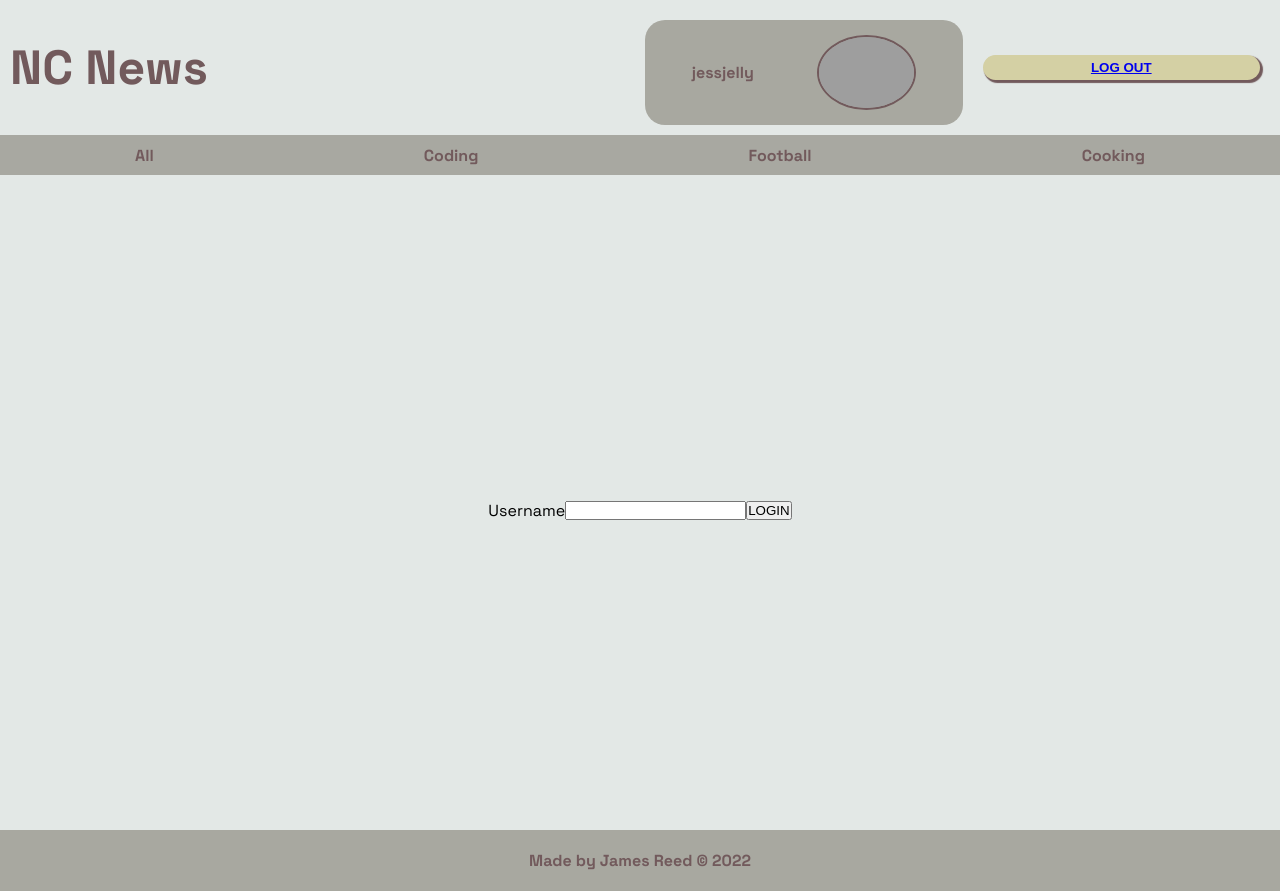
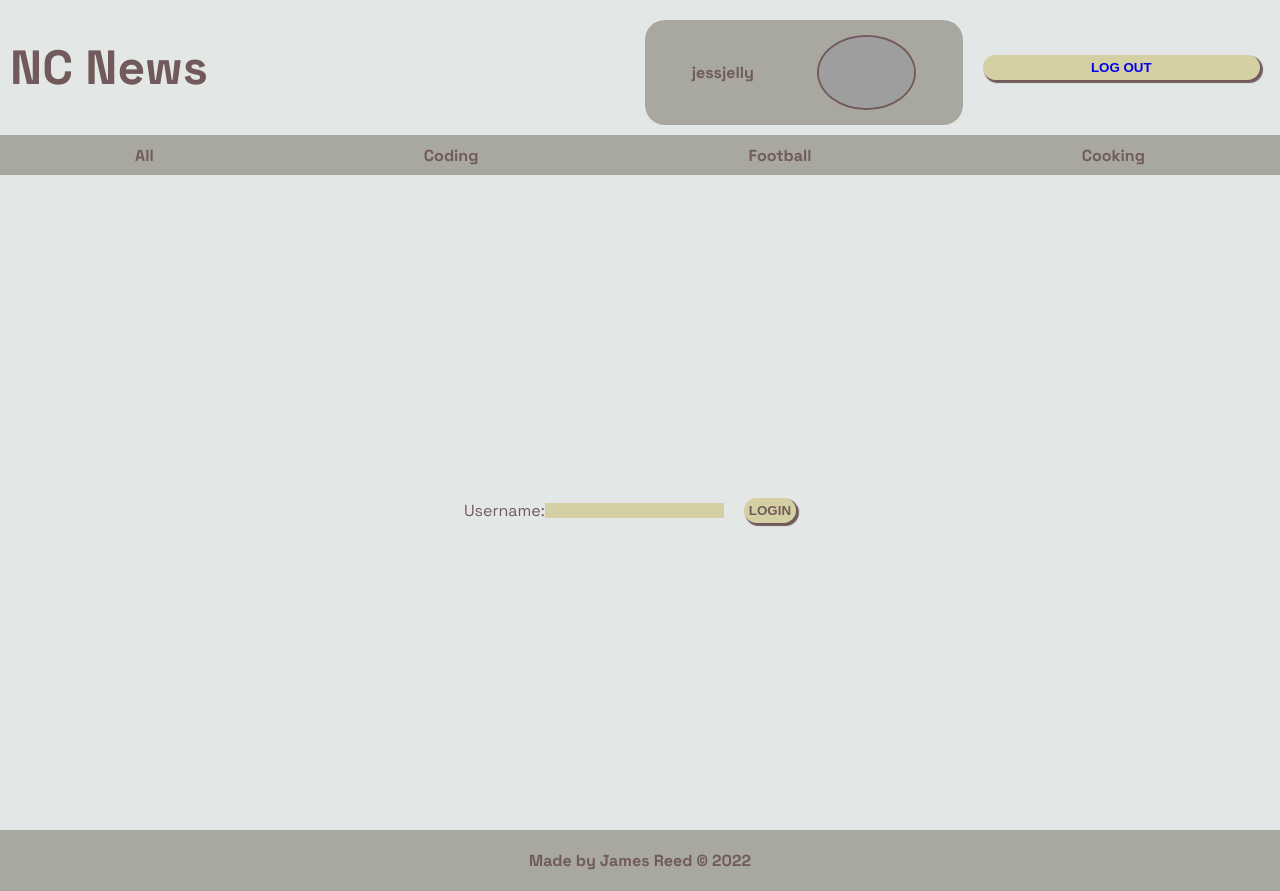
Before and after one commit to reed756/nc-news, a React (Create React App) app: page /login in a window 1280 px wide. Built offline with nearby package versions, Linux system fonts and the light colour scheme; grey boxes are pictures that could not be loaded.

Commit message:
add upvotes to comments

```diff
--- a/src/components/Comments.js
+++ b/src/components/Comments.js
@@ -1,22 +1,17 @@
 import React, { useContext, useEffect, useState } from "react";
 import { UserContext } from "../contexts/User";
-import {
-  deleteComment,
-  getComments,
-  postComment,
-  addVoteComment,
-} from "../utils/api";
+import { deleteComment, getComments, postComment } from "../utils/api";
 import { formatDate } from "../utils/utils";
 import styles from "../styles/Comments.module.css";
 import { FontAwesomeIcon } from "@fortawesome/react-fontawesome";
 import { faTrashCan, faThumbsUp } from "@fortawesome/free-solid-svg-icons";
 import moment from "moment";
+import Vote from "./Vote";
 
 function Comments({ article_id }) {
   const [comments, setComments] = useState([]);
   const { loggedInUser, setloggedInUser } = useContext(UserContext);
   const [body, setBody] = useState("");
-  // const [votesCount, setVotesCount] = useState(0);
 
   useEffect(() => {
     let isApiSubscribed = true;
@@ -28,7 +23,7 @@ function Comments({ article_id }) {
     return () => {
       isApiSubscribed = false;
     };
-  }, [article_id, comments]);
+  }, [article_id]);
 
   function handleChange(event) {
     setBody(event.target.value);
@@ -66,16 +61,7 @@ function Comments({ article_id }) {
                 {moment(formatDate(comment.created_at)).fromNow()}
               </p>
               <p className={styles.paragraph}>{comment.body}</p>
-              <button
-                icon="fa-solid fa-thumbs-up"
-                className={styles.button}
-                onClick={() => {
-                  // setVotesCount((currCount) => currCount + 1);
-                  addVoteComment(comment.comment_id);
-                }}
-              >
-                UPVOTE <FontAwesomeIcon icon={faThumbsUp} /> {comment.votes}
-              </button>
+              <Vote votes={comment.votes} comment_id={comment.comment_id} />
               {loggedInUser.username === comment.author ? (
                 <button
                   className={styles.button}
--- a/src/components/Header.js
+++ b/src/components/Header.js
@@ -5,7 +5,7 @@ import styles from "../styles/Header.module.css";
 
 function Header() {
   const { loggedInUser, setLoggedInUser } = useContext(UserContext);
-  const [username, setUsername] = useState("");
+
   function handleClick() {
     setLoggedInUser(null);
   }
@@ -23,7 +23,9 @@ function Header() {
             />
           </div>
           <button className={styles.logOutButton} onClick={handleClick}>
-            <Link to={"/login"}>LOG OUT</Link>
+            <Link to={"/login"} className={styles.logOutLink}>
+              LOG OUT
+            </Link>
           </button>
         </>
       ) : null}
--- a/src/components/Login.js
+++ b/src/components/Login.js
@@ -25,8 +25,8 @@ function Login() {
   }
   return (
     <form className={styles.loginForm} onSubmit={handleSubmit}>
-      <label className={styles.loginLabel}>Username</label>
-      <input className={styles.logininput} onChange={handleChange}></input>
+      <label className={styles.loginLabel}>Username: </label>
+      <input className={styles.loginInput} onChange={handleChange}></input>
       <button className={styles.loginButton}>LOGIN</button>
     </form>
   );
--- a/src/components/SingleArticle.js
+++ b/src/components/SingleArticle.js
@@ -26,7 +26,8 @@ function SingleArticle() {
       });
   }, [article_id]);
 
-  function handleClick() {
+  function handleClick(event) {
+    event.target.setAttribute("disabled", true);
     setVotesCount((currCount) => currCount + 1);
     addVote(article_id);
   }
--- /dev/null
+++ b/src/components/Vote.js
@@ -0,0 +1,21 @@
+import React, { useState } from "react";
+import styles from "../styles/Vote.module.css";
+import { faThumbsUp } from "@fortawesome/free-solid-svg-icons";
+import { FontAwesomeIcon } from "@fortawesome/react-fontawesome";
+import { addVoteComment } from "../utils/api";
+
+function Vote({ votes, comment_id }) {
+  const [votesCount, setVotesCount] = useState(votes);
+  function handleClick(event) {
+    event.target.setAttribute("disabled", true);
+    setVotesCount((currCount) => currCount + 1);
+    addVoteComment(comment_id);
+  }
+  return (
+    <button onClick={handleClick} className={styles.button}>
+      UPVOTE <FontAwesomeIcon icon={faThumbsUp} /> {votesCount}
+    </button>
+  );
+}
+
+export default Vote;
--- a/src/styles/Header.module.css
+++ b/src/styles/Header.module.css
@@ -42,6 +42,19 @@
   box-shadow: 2px 2px 1px 1px;
   color: #725a5c;
   margin: 20px;
+  text-decoration: none;
+  transition: 150ms;
+}
+
+.logOutButton:hover {
+  -webkit-filter: invert(100%);
+  filter: invert(100%);
+  transition: 150ms;
+  cursor: pointer;
+}
+
+.logOutLink {
+  text-decoration: none;
 }
 
 @media only screen and (min-width: 768px) {
--- a/src/styles/Login.module.css
+++ b/src/styles/Login.module.css
@@ -4,3 +4,36 @@
   justify-content: center;
   align-items: center;
 }
+
+.loginButton {
+  background-color: #d4d0a4;
+  font-weight: 700;
+  border-radius: 20px;
+  border: none;
+  padding: 5px;
+  box-shadow: 2px 2px 1px 1px;
+  color: #725a5c;
+  margin: 20px;
+  text-decoration: none;
+  transition: 150ms;
+  cursor: pointer;
+}
+
+.loginButton:hover {
+  -webkit-filter: invert(100%);
+  filter: invert(100%);
+  transition: 150ms;
+  cursor: pointer;
+}
+
+.loginInput {
+  border: none;
+  background-color: #d4d0a4;
+  color: #725a5c;
+  font-weight: 800;
+  transition: 150ms;
+}
+
+.loginLabel {
+  color: #725a5c;
+}
--- /dev/null
+++ b/src/styles/Vote.module.css
@@ -0,0 +1,18 @@
+.button {
+  background-color: #d4d0a4;
+  font-weight: 700;
+  border-radius: 20px;
+  border: none;
+  padding: 5px;
+  box-shadow: 2px 2px 1px 1px;
+  color: #725a5c;
+  margin-bottom: 20px;
+  transition: 150ms;
+}
+
+.button:hover {
+  -webkit-filter: invert(100%);
+  filter: invert(100%);
+  cursor: pointer;
+  transition: 150ms;
+}
```
